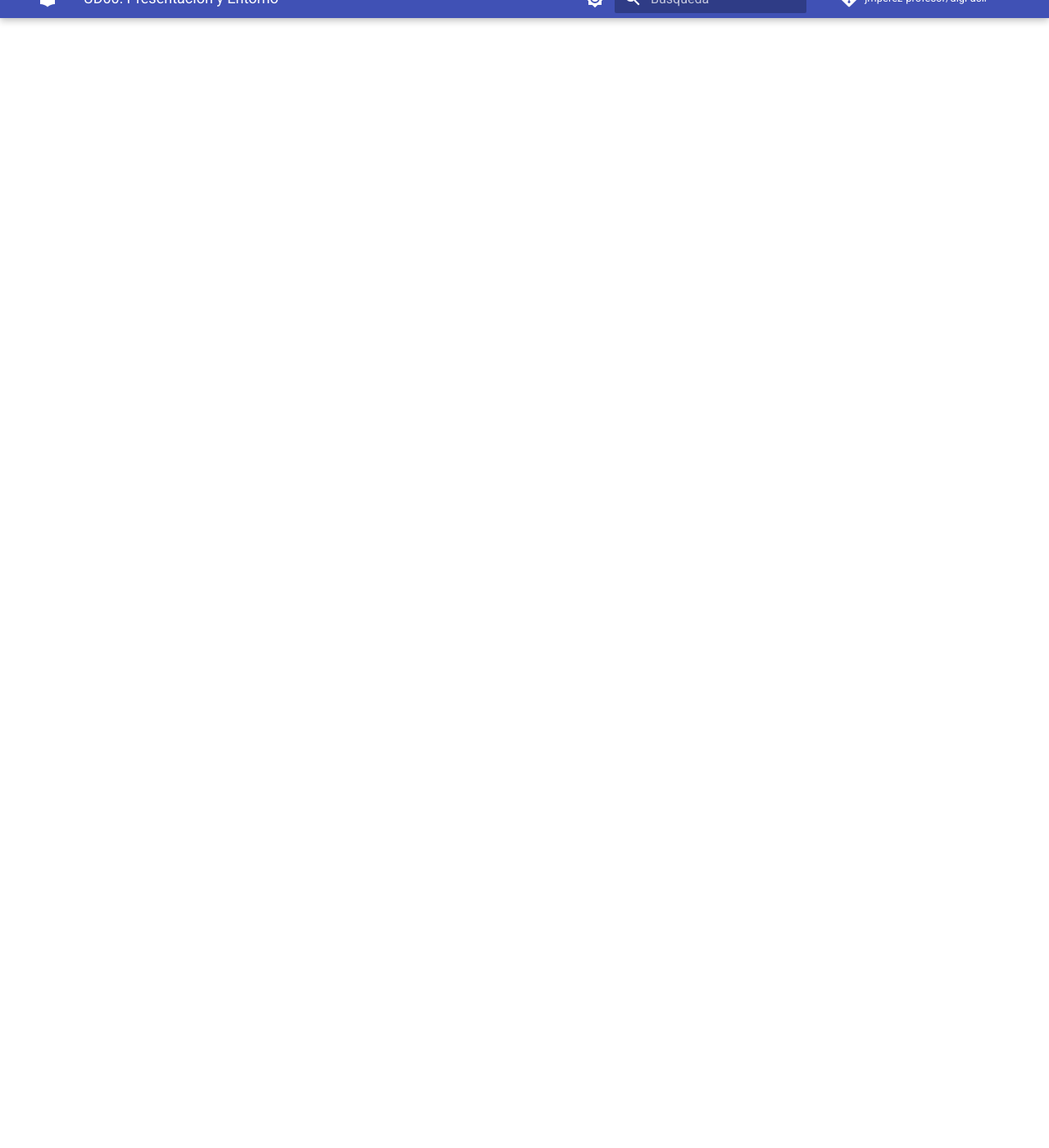
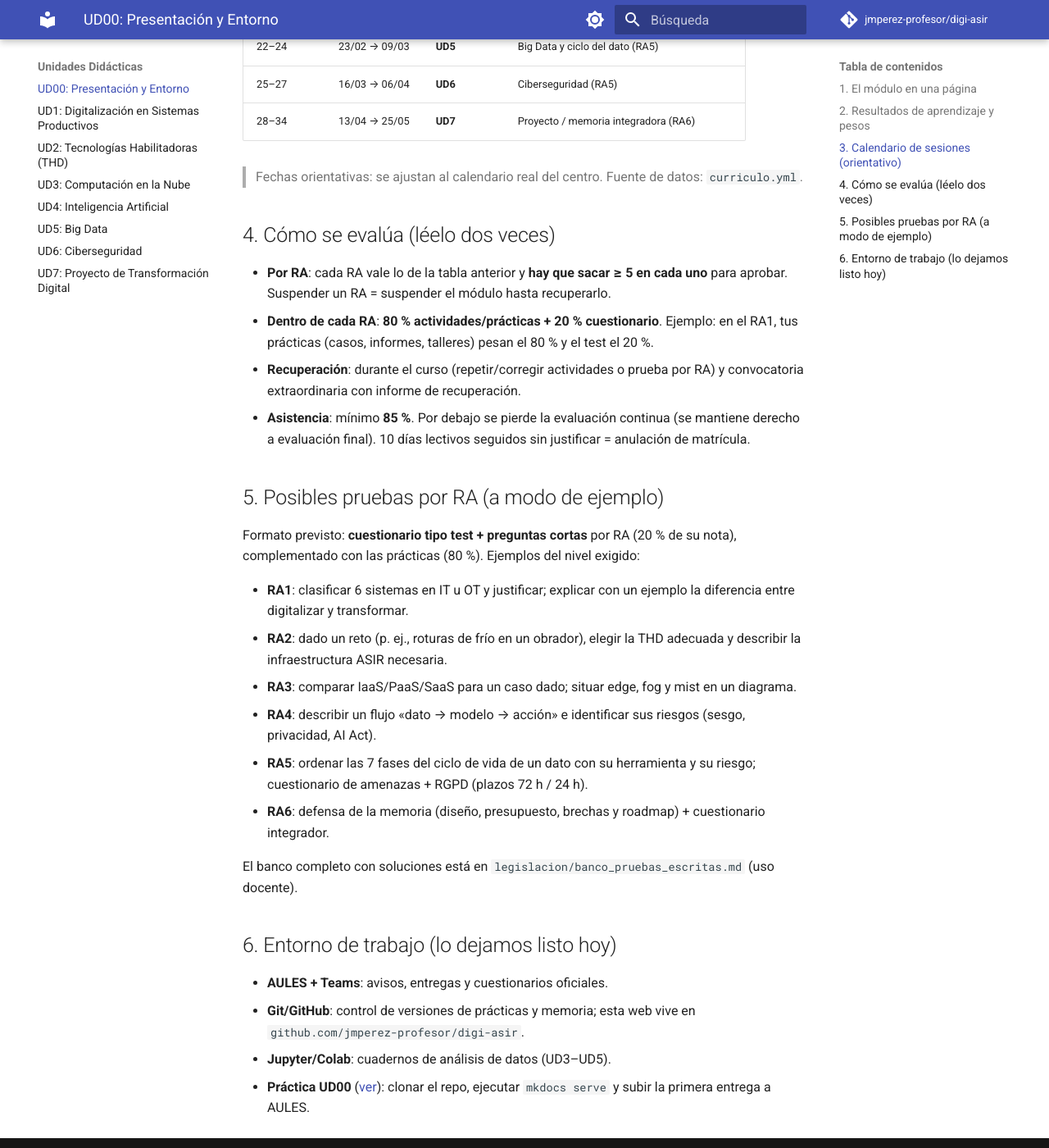
Before and after one commit to jmperez-profesor/digi-asir, an MkDocs documentation site: the page built from docs/UD00/index.md, in a window 1280 px wide and 1400 px high, scrolled down 1378 px. Shown: the whole window at 82% size. Built offline with MkDocs 1.6.1 and Material for MkDocs 9.7.7, drawn with Linux system fonts in a browser that asks for light colours; comment, search, counter and statistics services are not loaded; some of the changed text lies outside the part shown.

Commit message:
feat(UD00): calendario de sesiones, RAs y ejemplos de pruebas de evaluación

```diff
--- a/docs/UD00/index.md
+++ b/docs/UD00/index.md
@@ -1,11 +1,64 @@
-# UD00: Presentación del Módulo y Entorno Colaborativo
+# UD00: Presentación del Módulo y Entorno Colaborativo (1 h · transversal)
 
-## Objetivos
-Presentación del módulo 1665, guía docente, criterios de calificación (80 % actividades + 20 % cuestionario por RA, cada RA ≥5) y configuración del entorno digital (AULES, Teams, Git/GitHub, Jupyter).
+> Primera sesión del curso (semana 1 · 15/09/2026). Aquí se entiende **qué vamos a hacer, cuándo y cómo se nos evalúa**. Guárdala como referencia para todo el año.
 
-## Contenidos
-- Mapa del curso: de UD1 a UD7 y proyecto de transformación digital (memoria integradora + intermodular).
-- Herramientas: control de versiones, cuadernos Jupyter (`.ipynb`) con apertura en Colab y flujo de entrega en Moodle.
-- Normas de asistencia (≥85 %) y recuperación por RA.
+## 1. El módulo en una página
 
-> 1 h transversal (semana 1) integrada en las 34 h totales; UD7 ajustada a 7 h (F01.PC02 prevé 8 h).
+- **1665 — Digitalización aplicada al sistema productivo (GS)**, 2º ASIR, IES Severo Ochoa · **34 h, 1 h/semana (martes)** · 3 ECTS.
+- Hilo conductor: **cómo la tecnología transforma una empresa y qué debe montar y mantener el administrador de sistemas** para que ocurra (redes, servidores, nube, datos, seguridad).
+- Cierre del curso: **memoria de transformación digital** de una empresa (UD7), que además alimenta el proyecto intermodular.
+
+## 2. Resultados de aprendizaje y pesos
+
+| RA | Enunciado corto | UD | Peso en la nota |
+|---|---|---|---|
+| **RA1** | Digitalización y sectores productivos (IT/OT) | UD1 | 14 % |
+| **RA2** | Tecnologías habilitadoras digitales | UD2 | 14 % |
+| **RA3** | Cloud, edge, fog y mist | UD3 | 14 % |
+| **RA4** | Inteligencia artificial en el sector | UD4 | 14 % |
+| **RA5** | Datos, Big Data y ciberseguridad | UD5 + UD6 | 14 % |
+| **RA6** | Proyecto de transformación digital | UD7 | 30 % |
+
+## 3. Calendario de sesiones (orientativo)
+
+Martes lectivos, 1 h/sesión. Se descuentan Navidad (23/12–06/01) y Pascua (24/03–05/04).
+
+| Sem. | Fecha | UD | Contenido |
+|---|---|---|---|
+| 1 | 15/09/2026 | **UD00** | Presentación, criterios y entorno (esta unidad) |
+| 2–6 | 22/09 → 20/10 | **UD1** | Digitalización en sistemas productivos (RA1) |
+| 7–11 | 27/10 → 24/11 | **UD2** | Tecnologías habilitadoras (RA2) |
+| 12–16 | 01/12 → 12/01 | **UD3** | Computación en la nube (RA3) |
+| 17–21 | 19/01 → 16/02 | **UD4** | Inteligencia artificial (RA4) |
+| 22–24 | 23/02 → 09/03 | **UD5** | Big Data y ciclo del dato (RA5) |
+| 25–27 | 16/03 → 06/04 | **UD6** | Ciberseguridad (RA5) |
+| 28–34 | 13/04 → 25/05 | **UD7** | Proyecto / memoria integradora (RA6) |
+
+> Fechas orientativas: se ajustan al calendario real del centro. Fuente de datos: `curriculo.yml`.
+
+## 4. Cómo se evalúa (léelo dos veces)
+
+- **Por RA**: cada RA vale lo de la tabla anterior y **hay que sacar ≥ 5 en cada uno** para aprobar. Suspender un RA = suspender el módulo hasta recuperarlo.
+- **Dentro de cada RA**: **80 % actividades/prácticas + 20 % cuestionario**. Ejemplo: en el RA1, tus prácticas (casos, informes, talleres) pesan el 80 % y el test el 20 %.
+- **Recuperación**: durante el curso (repetir/corregir actividades o prueba por RA) y convocatoria extraordinaria con informe de recuperación.
+- **Asistencia**: mínimo **85 %**. Por debajo se pierde la evaluación continua (se mantiene derecho a evaluación final). 10 días lectivos seguidos sin justificar = anulación de matrícula.
+
+## 5. Posibles pruebas por RA (a modo de ejemplo)
+
+Formato previsto: **cuestionario tipo test + preguntas cortas** por RA (20 % de su nota), complementado con las prácticas (80 %). Ejemplos del nivel exigido:
+
+- **RA1**: clasificar 6 sistemas en IT u OT y justificar; explicar con un ejemplo la diferencia entre digitalizar y transformar.
+- **RA2**: dado un reto (p. ej., roturas de frío en un obrador), elegir la THD adecuada y describir la infraestructura ASIR necesaria.
+- **RA3**: comparar IaaS/PaaS/SaaS para un caso dado; situar edge, fog y mist en un diagrama.
+- **RA4**: describir un flujo «dato → modelo → acción» e identificar sus riesgos (sesgo, privacidad, AI Act).
+- **RA5**: ordenar las 7 fases del ciclo de vida de un dato con su herramienta y su riesgo; cuestionario de amenazas + RGPD (plazos 72 h / 24 h).
+- **RA6**: defensa de la memoria (diseño, presupuesto, brechas y roadmap) + cuestionario integrador.
+
+El banco completo con soluciones está en `legislacion/banco_pruebas_escritas.md` (uso docente).
+
+## 6. Entorno de trabajo (lo dejamos listo hoy)
+
+- **AULES + Teams**: avisos, entregas y cuestionarios oficiales.
+- **Git/GitHub**: control de versiones de prácticas y memoria; esta web vive en `github.com/jmperez-profesor/digi-asir`.
+- **Jupyter/Colab**: cuadernos de análisis de datos (UD3–UD5).
+- **Práctica UD00** ([ver](../practicas/UD00/index.md)): clonar el repo, ejecutar `mkdocs serve` y subir la primera entrega a AULES.
```
